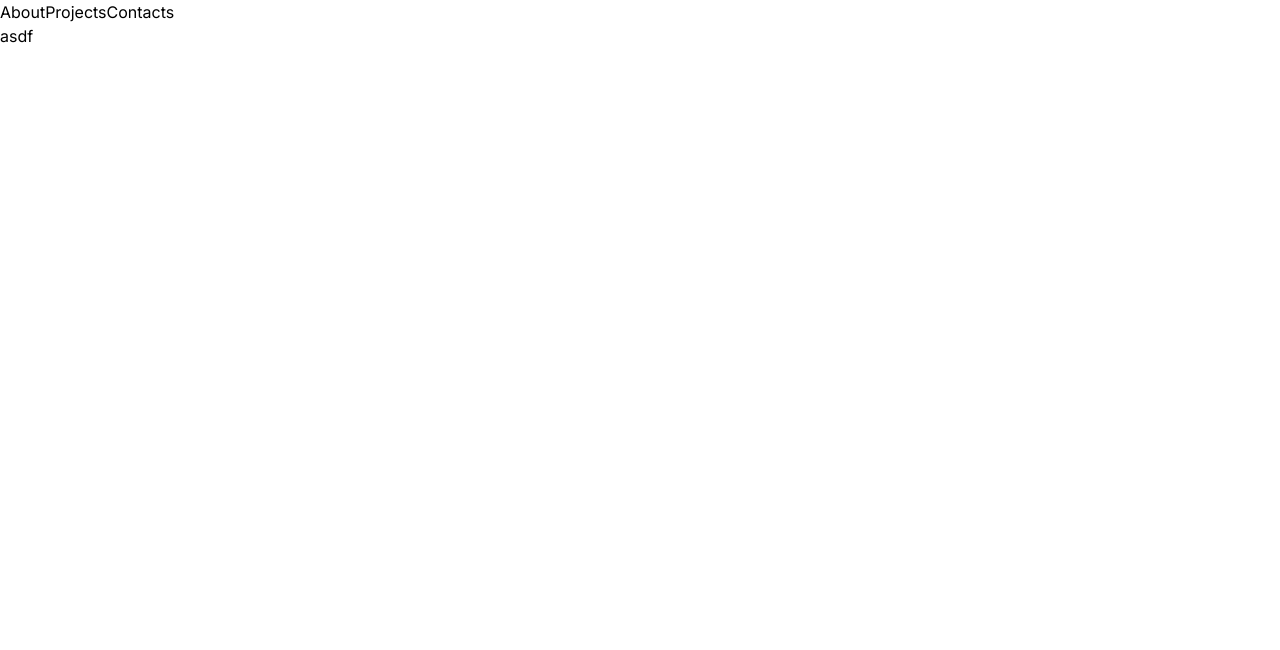
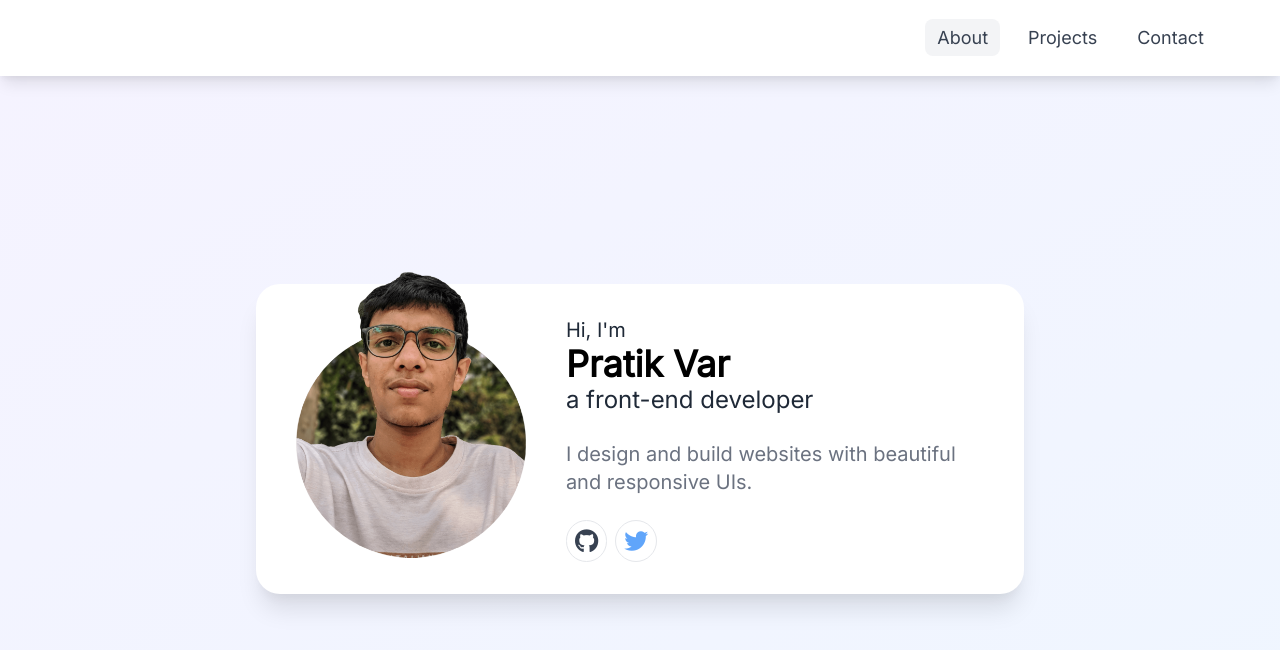
Before and after one commit to pratvar/portfolio, a Gatsby site: page / in a window 1280 px wide. Built offline with nearby package versions, Linux system fonts and the light colour scheme; Gatsby itself is replaced by a stand-in of ours.

Commit message:
Finish header and hero section

```diff
--- /dev/null
+++ b/src/components/layout.js
@@ -0,0 +1,23 @@
+import React from 'react';
+
+const Layout = ({ children }) => {
+  return (
+    <>
+      <header>
+        <nav className='relative w-full shadow-lg z-10'>
+          <ul className='flex max-w-screen-2xl w-full mx-auto justify-center md:justify-end gap-4 px-8 py-4 md:px-16 md:py-6 sm:text-lg text-gray-700'>
+            <li><a href="#" className='hover:bg-gray-100 active:bg-gray-200 rounded-lg px-3 py-2 transition-all duration-100 bg-gray-100'>About</a></li>
+            <li><a href="#" className='hover:bg-gray-100 active:bg-gray-200 rounded-lg px-3 py-2 transition-all duration-100 '>Projects</a></li>
+            <li><a href="#" className='hover:bg-gray-100 active:bg-gray-200 rounded-lg px-3 py-2 transition-all duration-100 '>Contact</a></li>
+          </ul>
+        </nav>
+      </header>
+
+      <main>{children}</main>
+
+      <footer></footer>
+    </>
+  )
+}
+
+export default Layout;
--- a/src/pages/index.js
+++ b/src/pages/index.js
@@ -1,24 +1,44 @@
 import * as React from "react"
 import { Helmet } from "react-helmet"
+import Layout from "../components/layout"
 import favicon from '../images/favicon.svg'
+import profile from '../images/profile.png'
 
 const IndexPage = () => {
   return (
     <>
       <Helmet>
         <link rel="shortcut icon" href={favicon} type="image/x-icon"/>
+        <script src="https://kit.fontawesome.com/775cd725b8.js" crossOrigin="anonymous"></script>
         <title>Pratik Var | Front-End Developer</title>
       </Helmet>
-      <nav>
-        <ul className='flex'>
-          <li><a href="#">About</a></li>
-          <li><a href="#">Projects</a></li>
-          <li><a href="#">Contacts</a></li>
-        </ul>
-      </nav>
-      <main>
-        asdf
-      </main>
+      <Layout>
+        <section id='hero' className='w-full px-8 py-16 bg-gradient-to-br from-purple-50 to-blue-50 z-0'>
+          <div className="flex flex-col items-center md:flex-row max-w-xs sm:max-w-sm md:max-w-2xl lg:max-w-screen-md px-6 lg:px-10 md:gap-6 lg:gap-10 mx-auto md:my-36 rounded-3xl shadow-xl bg-white">
+            <div className='flex flex-col gap-6 items-center transform -translate-y-6 w-max'>
+              <img src={profile} alt="Profile Photo" className='w-40 sm:w-48 md:w-72 lg:w-80' />
+            </div>
+            <div className="flex flex-col mb-8 md:mb-0 md:py-8 items-center md:items-start text-center md:text-left">
+              <p className='text-gray-800'>Hi, I'm</p>
+              <h1 className='font-semibold'>Pratik Var</h1>
+              <h3 className='text-gray-800'>a front-end developer</h3>
+              <p className='py-6 text-gray-500'>
+                I design and build websites with beautiful and responsive UIs.
+              </p>
+              <ul className='flex gap-2'>
+                <li>
+                  <a className='group flex items-center p-2 rounded-full border text-gray-700 hover:bg-gray-50 hover:shadow transition-all duration-100 active:bg-gray-100' href="https://github.com/pratvar" target='_blank' rel='noreferrer'>
+                  <i class="fab fa-github text-2xl"></i></a>
+                </li>
+                <li>
+                  <a className='group flex items-center p-2 rounded-full border text-blue-400 hover:bg-gray-50 hover:shadow transition-all duration-100 active:bg-gray-100' href="https://twitter.com/pratvar" target='_blank' rel='noreferrer'>
+                  <i class="fab fa-twitter text-2xl"></i></a>
+                </li>
+              </ul>
+            </div>
+          </div>
+        </section>
+      </Layout>
     </>
   )
 }
--- a/src/styles/global.css
+++ b/src/styles/global.css
@@ -14,6 +14,9 @@ input:focus {
   outline: none;
 }
 
+h1 {
+  @apply text-2xl sm:text-3xl lg:text-4xl
+}
 h2 {
   @apply text-xl sm:text-2xl lg:text-3xl;
 }
--- a/tailwind.config.js
+++ b/tailwind.config.js
@@ -5,7 +5,9 @@ module.exports = {
     extend: {},
   },
   variants: {
-    extend: {},
+    extend: {
+      backgroundColor: ['active'],
+    },
   },
   plugins: [],
 }
```
Also changed, not shown: src/images/profile.png (added).
